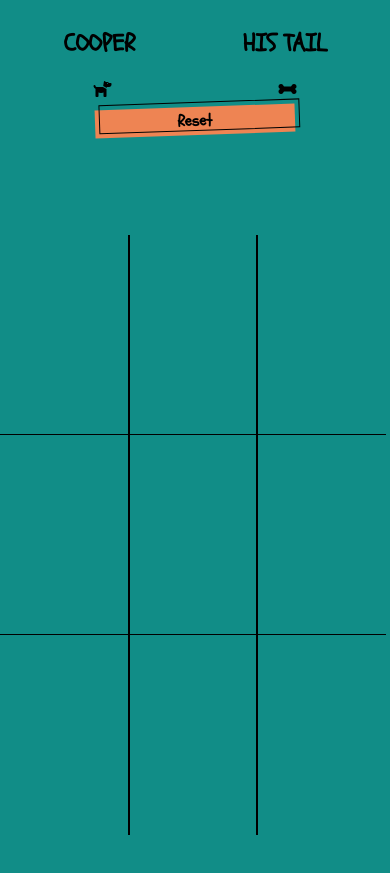
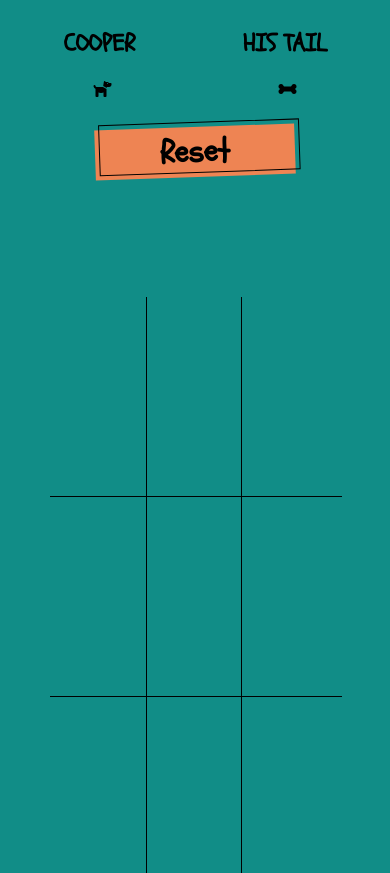
Before and after one commit to nattyspicyice/tic-coop-rump, a plain HTML site: page index.html in a window 390 px wide. Shown: the part 347-1220 px from the top of the page. Before the commit the page ends 1186 px from the top, so only its background shows below. Drawn offline with nearby package versions, Linux system fonts and the light colour scheme.

Commit message:
fixed styling bugs and made it mobile responsive

```diff
--- a/styles.css
+++ b/styles.css
@@ -43,15 +43,19 @@
 #btn-section {
   display: flex;
   justify-content: center;
+  padding-top: 20px;
 }
 
 
 .board {
-    margin: 0 auto;
+    margin: 20px auto;
     display: grid;
     grid-template-columns: 33% 33% 33%;
     grid-template-rows: 33% 33% 33%;
     max-width: 600px;
+    padding-bottom: 100px;
+    padding-left: 50px;
+    padding-right: 50px;
 
 }
 
@@ -59,10 +63,10 @@
     border: 1px solid black;
     min-width: 100px;
     min-height: 200px;
+    font-size: 50px;
+    justify-content: center;
     display: flex;
-    justify-content: center;
     align-items: center;
-    font-size: 50px;
 }
 
 /* remove border for edges */
@@ -90,13 +94,14 @@
   border: 0 solid #E5E7EB;
   box-sizing: border-box;
   color: #000000;
-  font-size: 1rem;
+  font-size: 2rem;
   font-weight: 700;
   line-height: 1.75rem;
   text-align: center;
   text-decoration: none #000000 solid;
   width: 100%;
   max-width: 200px;
+  height: 50px;
   cursor: pointer;
   transform: rotate(-2deg);
   user-select: none;
```
